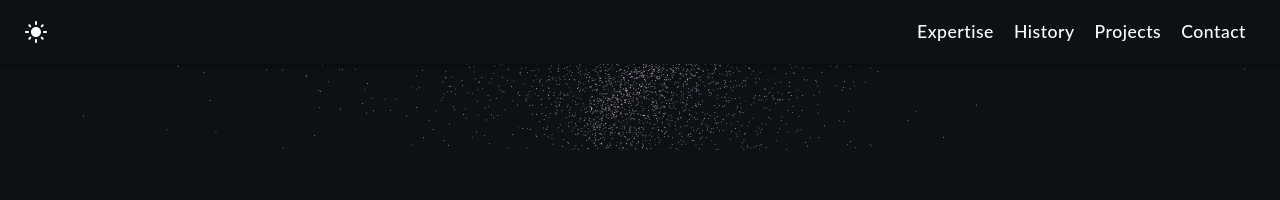
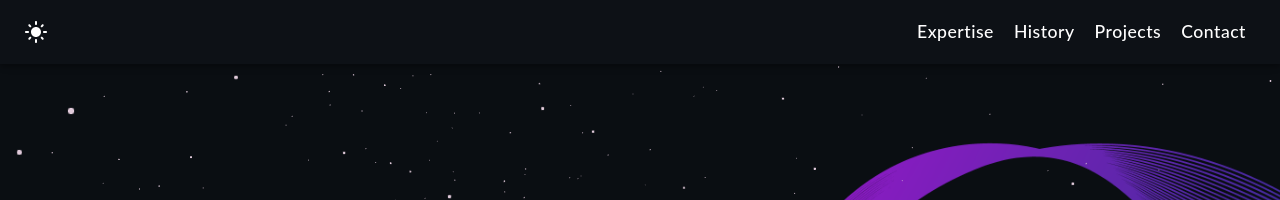
Before and after one commit to skaduhs5232/ThiagoSampaioPortifolio, a React (Create React App) app: page / in a window 1280 px wide. Shown: the top 200 px of the page. Built offline with nearby package versions, Linux system fonts and the light colour scheme.

Commit message:
estrelas

```diff
--- a/src/App.tsx
+++ b/src/App.tsx
@@ -1,12 +1,13 @@
+// src/App.tsx
 import React, { useState, useEffect } from "react";
 import {
   Main,
   Timeline,
   Expertise,
-  Project,
   Contact,
   Navigation,
   Footer,
+  Project,
 } from "./components";
 import FadeIn from './components/FadeIn';
 import './index.scss';
@@ -25,8 +26,10 @@ function App() {
 
   return (
     <div className={`main-container ${mode === 'dark' ? 'dark-mode' : 'light-mode'} relative`}>
-      {/* Adicione o StarsCanvas aqui como fundo */}
-      <StarsCanvas />
+      {/* StarsCanvas como fundo fixo */}
+      <div className="stars-background">
+        <StarsCanvas mode={mode} /> {/* Passa o modo para StarsCanvas */}
+      </div>
 
       {/* Conteúdo principal */}
       <Navigation parentToChild={{ mode }} modeChange={handleModeChange} />
@@ -35,7 +38,9 @@ function App() {
         <Expertise />
         <Timeline />
         <Project />
-        <Contact />
+        <div className="relative z-10">
+          <Contact />
+        </div>
       </FadeIn>
       <Footer />
     </div>
--- /dev/null
+++ b/src/assets/styles/Stars.scss
@@ -0,0 +1,14 @@
+.stars-background {
+  position: fixed;   /* Fixa o fundo em relação à tela */
+  top: 0;
+  left: 0;
+  width: 100vw;      /* Ocupa toda a largura da janela */
+  height: 100vh;     /* Ocupa toda a altura da janela */
+  z-index: 0;       /* Fica atrás de todo o conteúdo */
+  pointer-events: none; /* Impede que interfira com cliques no conteúdo */
+}
+
+.main-container {
+  position: relative;
+  overflow: hidden; /* Evita problemas com rolagem extra */
+}
--- a/src/components/Stars.tsx
+++ b/src/components/Stars.tsx
@@ -3,6 +3,7 @@ import { Canvas, useFrame } from '@react-three/fiber';
 import { Points, PointMaterial, Preload } from '@react-three/drei';
 import { useRef, useState, Suspense } from 'react';
 import * as THREE from 'three';
+import '../assets/styles/Stars.scss';
 
 const generateRandomPositions = (count: number, radius: number): Float32Array => {
   const positions = new Float32Array(count * 3);
@@ -17,7 +18,11 @@ const generateRandomPositions = (count: number, radius: number): Float32Array =>
   return positions;
 };
 
-const Stars: React.FC = () => {
+interface StarsProps {
+  mode: string;
+}
+
+const Stars: React.FC<StarsProps> = ({ mode }) => {
   const ref = useRef<THREE.Group>(null);
   const [positions] = useState(() => generateRandomPositions(5000, 1.2));
 
@@ -33,7 +38,7 @@ const Stars: React.FC = () => {
       <Points positions={positions} stride={3} frustumCulled>
         <PointMaterial
           transparent
-          color="#f272c8"
+          color={mode === 'dark' ? '#f272c8' : '#000000'} // Cor das estrelas conforme o modo
           size={0.002}
           sizeAttenuation
           depthWrite={false}
@@ -43,13 +48,16 @@ const Stars: React.FC = () => {
   );
 };
 
-// Stars.tsx
-const StarsCanvas: React.FC = () => {
+interface StarsCanvasProps {
+  mode: string;
+}
+
+const StarsCanvas: React.FC<StarsCanvasProps> = ({ mode }) => {
   return (
-    <div className="absolute inset-0 w-full h-full z-[-1]">
+    <div style={{ position: 'absolute', top: 0, left: 0, width: '100vw', height: '100em', zIndex: -1 }}>
       <Canvas camera={{ position: [0, 0, 1] }}>
         <Suspense fallback={null}>
-          <Stars />
+          <Stars mode={mode} />
         </Suspense>
         <Preload all />
       </Canvas>
@@ -57,5 +65,4 @@ const StarsCanvas: React.FC = () => {
   );
 };
 
-
 export default StarsCanvas;
--- a/src/index.scss
+++ b/src/index.scss
@@ -32,12 +32,9 @@ p, a, h1, h2, h3, h4, h5, label, button {
   color: white;
   font-family: "Lato", sans-serif;
 }
-/* src/index.scss */
-.stars-background {
-  position: absolute;
-  inset: 0;
-  z-index: -1;
-}
+// index.scss ou outro arquivo de estilo global
+
+/* index.scss */
 
 .navigation-bar {
   justify-content: space-between;
```
